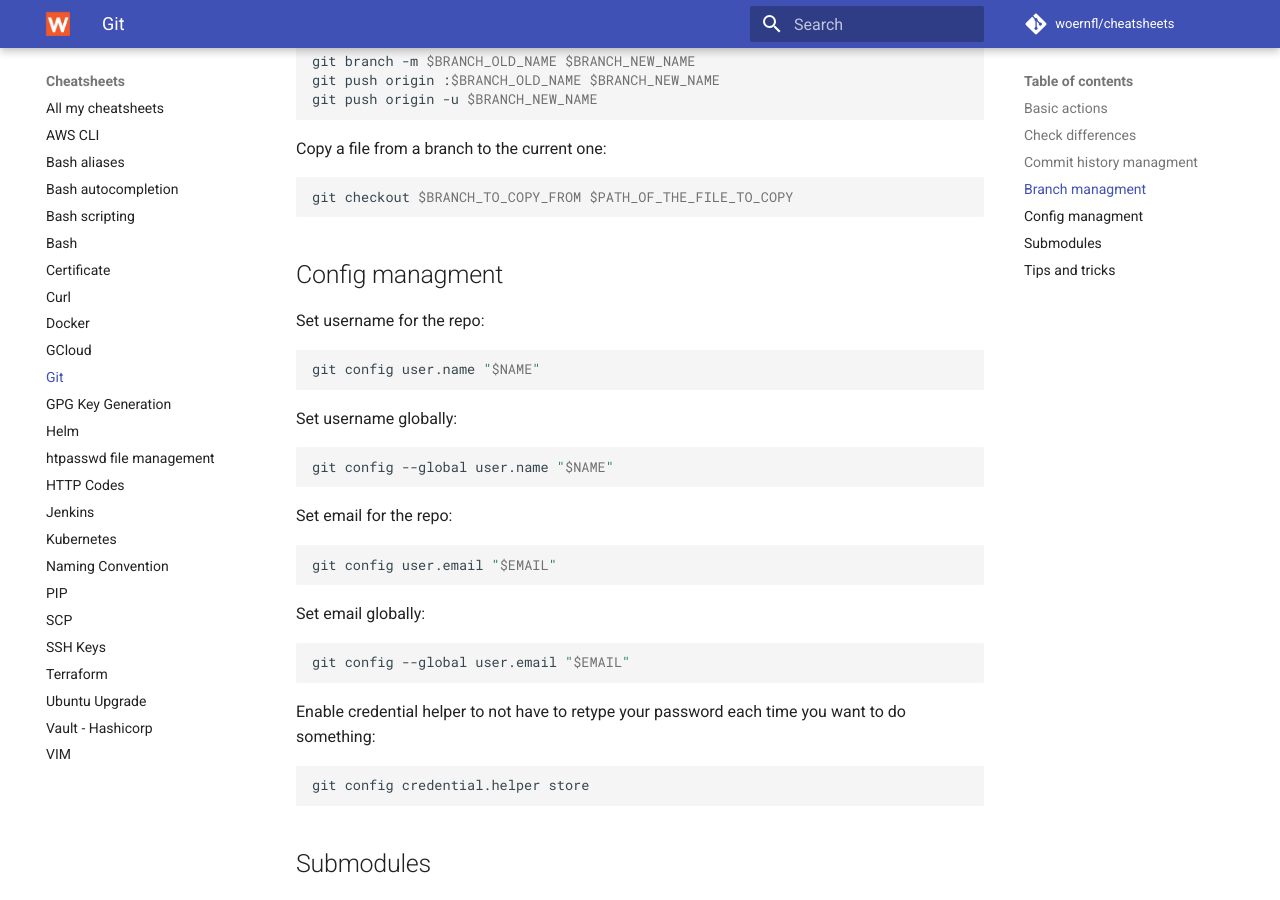
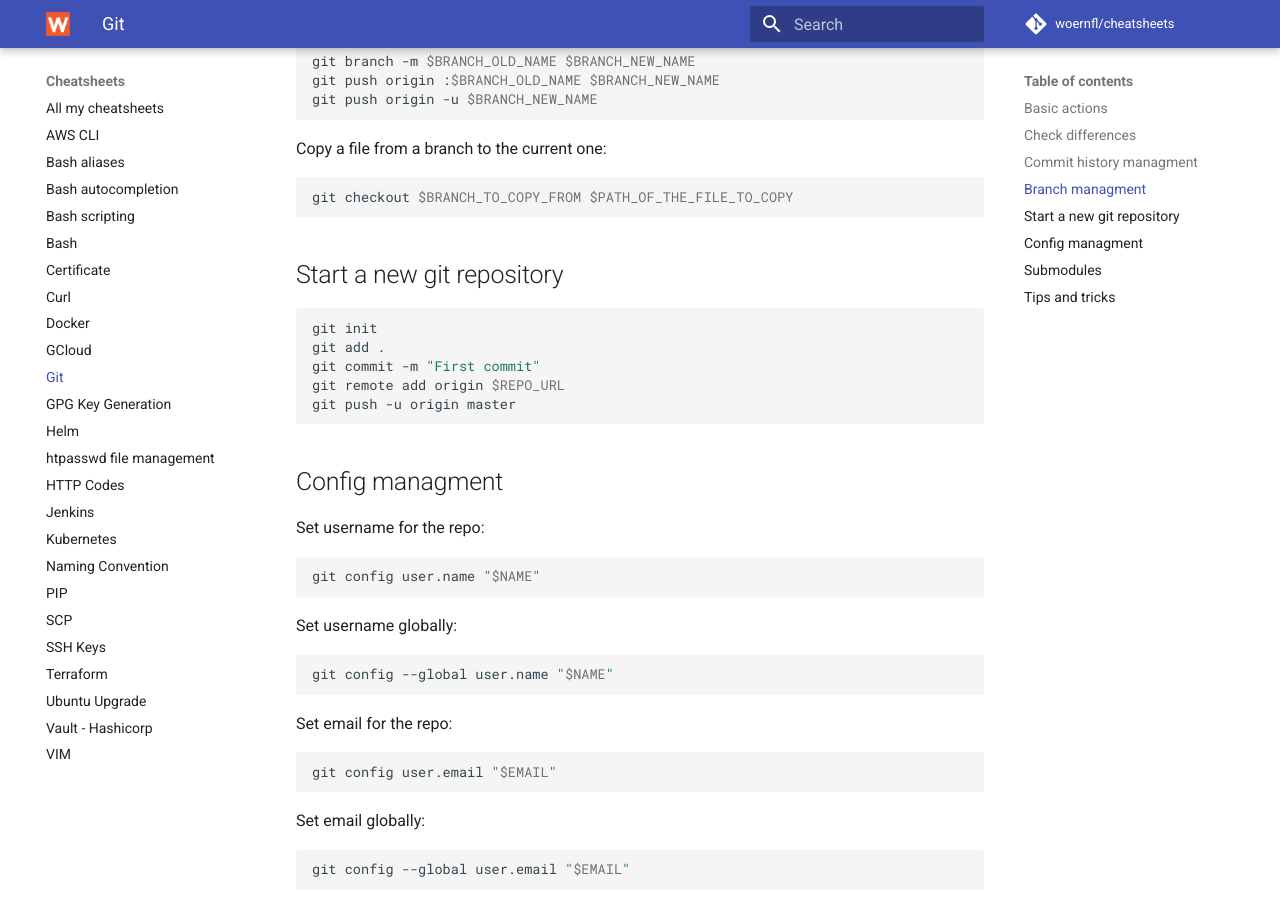
Before and after one commit to woernfl/cheatsheets, an MkDocs documentation site: the page built from docs/git.md, in a window 1280 px wide and 900 px high, scrolled down 2213 px. Built offline with MkDocs 1.6.1 and Material for MkDocs 9.7.7, drawn with Linux system fonts in a browser that asks for light colours; comment, search, counter and statistics services are not loaded.

Commit message:
Update git.md

````diff
--- a/docs/git.md
+++ b/docs/git.md
@@ -130,6 +130,16 @@ Copy a file from a branch to the current one:
 git checkout $BRANCH_TO_COPY_FROM $PATH_OF_THE_FILE_TO_COPY
 ```
 
+## Start a new git repository
+
+```bash
+git init
+git add .
+git commit -m "First commit"
+git remote add origin $REPO_URL
+git push -u origin master
+```
+
 ## Config managment
 
 Set username for the repo:
````
